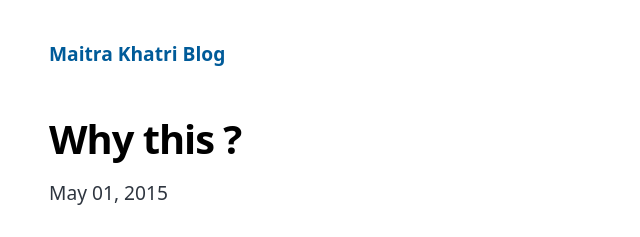
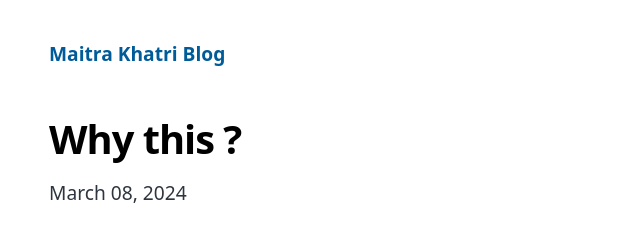
Before and after one commit to maitrakhatri/maitrakhatri-blog, a Gatsby site: page /why-this/ in a window 1280 px wide. Shown: the top 237 px of the page, 275-915 px from the left. Built offline with nearby package versions, Linux system fonts and the light colour scheme; Gatsby itself is replaced by a stand-in of ours.

Commit message:
updated time and info

```diff
--- a/content/blog/why-this/index.md
+++ b/content/blog/why-this/index.md
@@ -1,6 +1,6 @@
 ---
 title: Why this ?
-date: "2015-05-01T22:12:03.284Z"
+date: "2024-03-08T07:53:07+0000"
 description: "Why a React Framework and not any other easy to use blogging platform ?"
 ---
 
```
